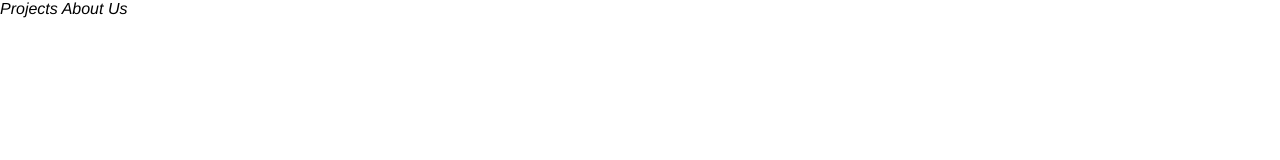
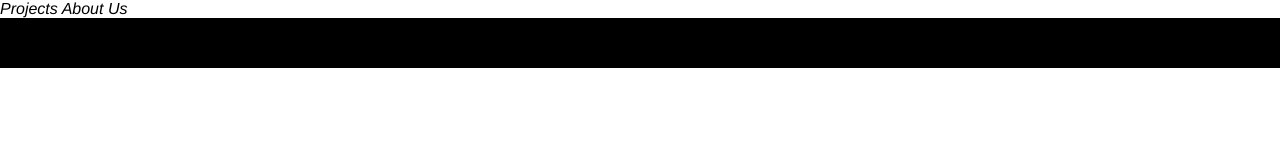
Before and after one commit to megazordcarioca/inkbitswebsite, a plain HTML site: page Site/index.html in a window 1280 px wide. Drawn offline with Linux system fonts and the light colour scheme.

Commit message:
Update no css
inseri apenas o footer no css pricipal. Estarei trabalhado quanto estiver fora também, se conseguir subir para o git novamente.

```diff
--- a/Site/maincss.css
+++ b/Site/maincss.css
@@ -8,8 +8,8 @@
 body{
 
 	font-family: Helvetica, Arial;
-	font-style: normal;
-	background-color : white;
+	font-style:normal;
+	background-color:white;
 
 }
 
@@ -24,3 +24,9 @@ nav{
 	allign: center;
 
 }
+
+footer{
+	clear:both;
+	background-color:black;
+	height:50px;
+}
```
